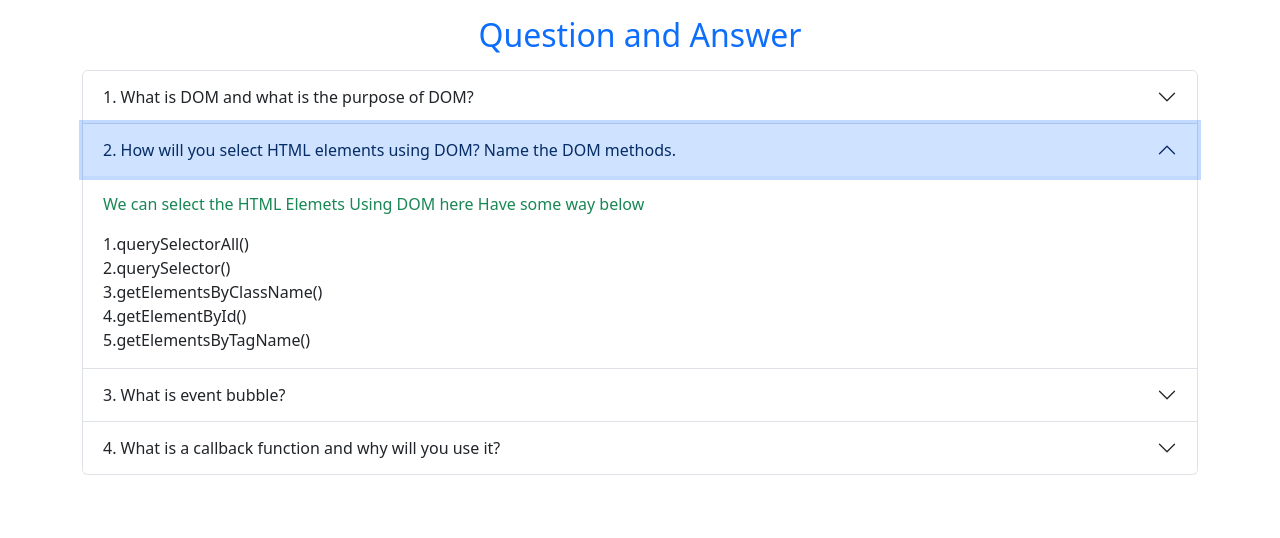
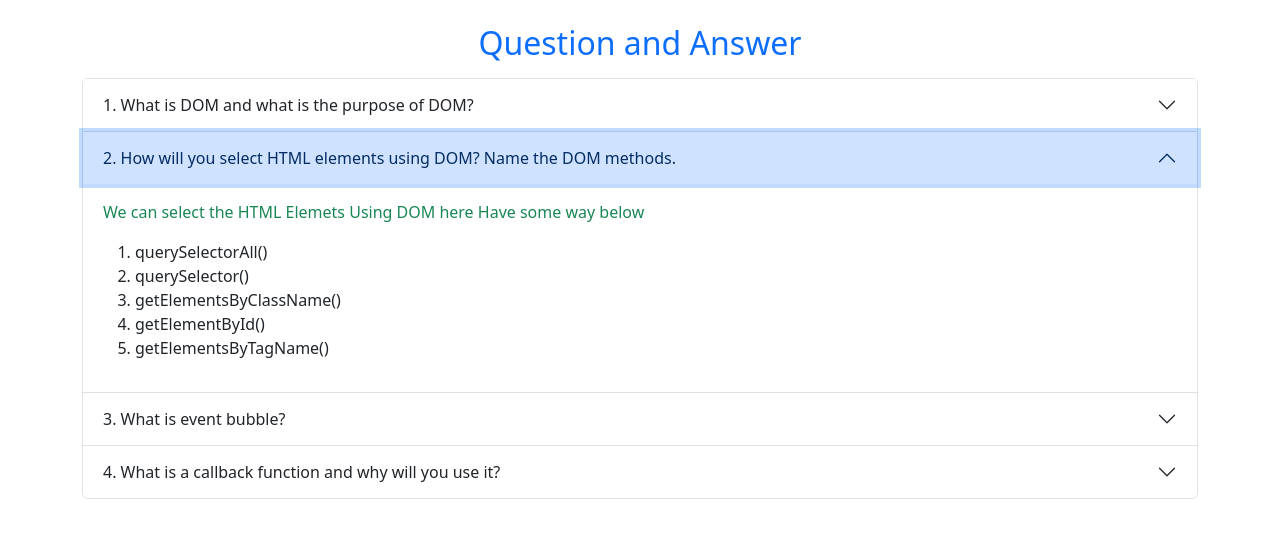
Before and after one commit to BFIbrahim/geometry-genius, a plain HTML site: page blog.html in a window 1280 px wide. Both pictures are taken after a click on the button 640 px from the left and 254 px from the top of the page. Drawn offline with nearby package versions, Linux system fonts and the light colour scheme.

Commit message:
final commit complete work

```diff
--- a/blog.html
+++ b/blog.html
@@ -7,8 +7,9 @@
 
     <link href="https://cdn.jsdelivr.net/npm/bootstrap@5.3.0-alpha1/dist/css/bootstrap.min.css" rel="stylesheet" integrity="sha384-GLhlTQ8iRABdZLl6O3oVMWSktQOp6b7In1Zl3/Jr59b6EGGoI1aFkw7cmDA6j6gD" crossorigin="anonymous">
     <title>Question and answer</title>
+    <link rel="stylesheet" href="style/style.css">
 </head>
-<body class="container mx-auto mt-3">
+<body class="container mt-4 mx-auto">
    <h2 class="mb-3 text-center text-primary">Question and Answer</h2>
     <div class="accordion mt-3" id="accordionExample">
         <div class="accordion-item">
@@ -33,11 +34,13 @@
           <div id="collapseTwo" class="accordion-collapse collapse" aria-labelledby="headingTwo" data-bs-parent="#accordionExample">
             <div class="accordion-body">
               <p class="text-success">We can select the HTML Elemets Using DOM here Have some way below</p>
-                  1.querySelectorAll() <br>
-                  2.querySelector() <br>
-                  3.getElementsByClassName() <br>
-                  4.getElementById() <br>
-                  5.getElementsByTagName()
+                  <ol>
+                    <li>querySelectorAll()</li>
+                    <li>querySelector()</li>
+                    <li>getElementsByClassName()</li>
+                    <li>getElementById()</li>
+                    <li>getElementsByTagName()</li>
+                  </ol>
             </div>
           </div>
         </div>
--- a/js/geometry.js
+++ b/js/geometry.js
@@ -100,7 +100,7 @@ document.getElementById('Pentagon-btn-calc').addEventListener('click', function
 
 })
 
-// Card 6 completed
+// Card Six completed
 document.getElementById('ellipse-btn-calc').addEventListener('click', function () {
     const ellipseName = getElementName('ellipse-Name');
 
```
